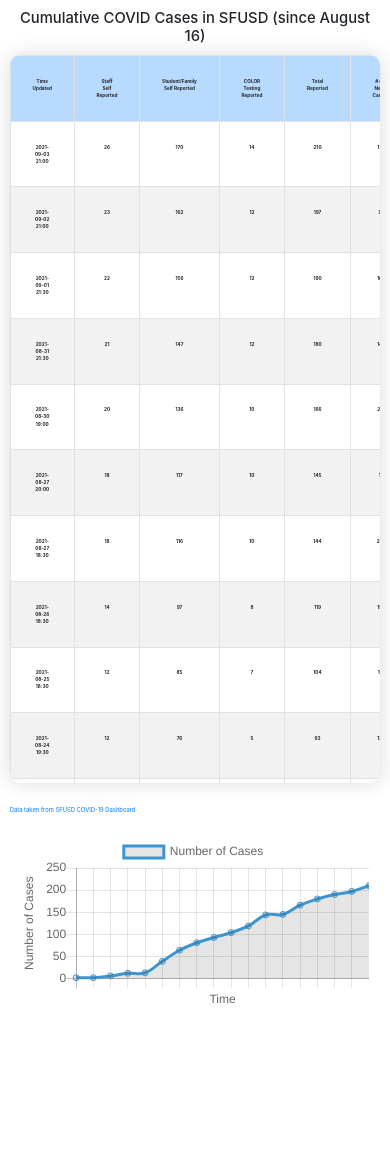
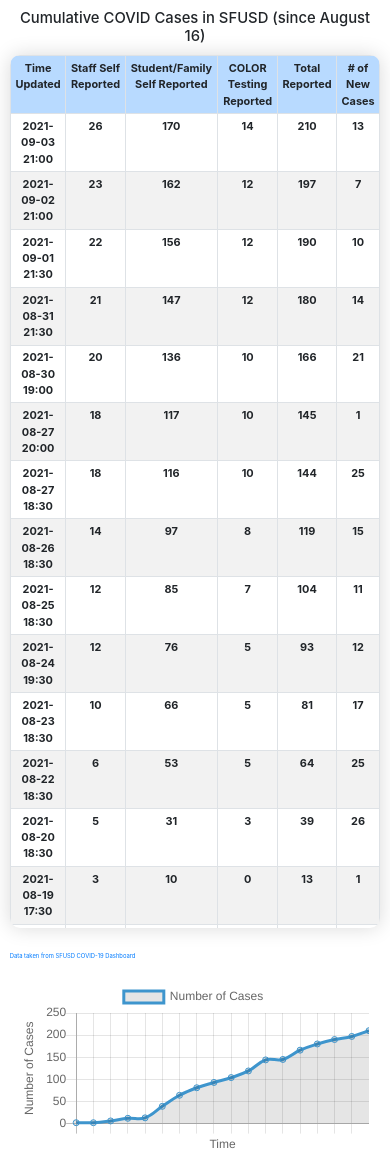
Before and after one commit to angela139/sfusdcovidtracker, a Flask app: page / in a window 390 px wide. Shown: the top 1172 px of the page. Before the commit the page ends 1004 px from the top, so only its background shows below. Run offline with Flask 2, Linux system fonts and the light colour scheme; some libraries are stand-ins or nearby versions.

Commit message:
Adjusted font size for smaller devices

```diff
--- a/static/styles.css
+++ b/static/styles.css
@@ -9,6 +9,22 @@ a {
     font-size: 1.5vw;
 }
 
+@media (max-width: 767.98px) {
+    .style-table {
+        margin-left: 2.5vw;
+        margin-bottom: 3%;
+        width: 95vw;
+        height: 60vh;
+        overflow: auto;
+        text-align: center;
+        border-radius: 10px;
+        box-shadow: 0 0 20px rgba(0, 0, 0, 0.15);
+        font-size: 2.8vw;
+        font-weight: bold;
+    }
+}
+
+@media (min-width: 768px) {
     .style-table {
         margin-left: 2.5vw;
         margin-bottom: 3%;
@@ -18,12 +34,13 @@ a {
         text-align: center;
         border-radius: 10px;
         box-shadow: 0 0 20px rgba(0, 0, 0, 0.15);
-    font-size: 1.2vw;
+        font-size: 1.3vw;
         font-weight: bold;
+    }
 }
 
 .table td, .table th {
-    padding: 1.5vh;
+    padding: 1.0vw;
 }
 
 .style-table::-webkit-scrollbar {
```
Lines whose indentation alone changed are shown as unchanged.
